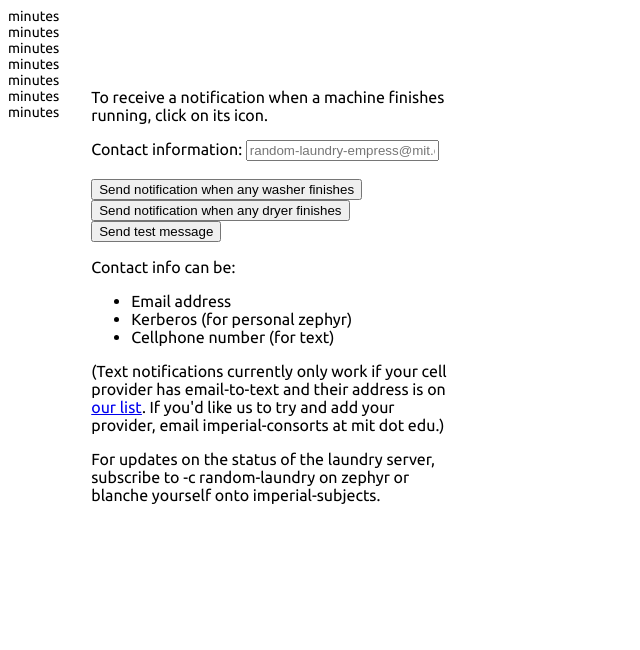
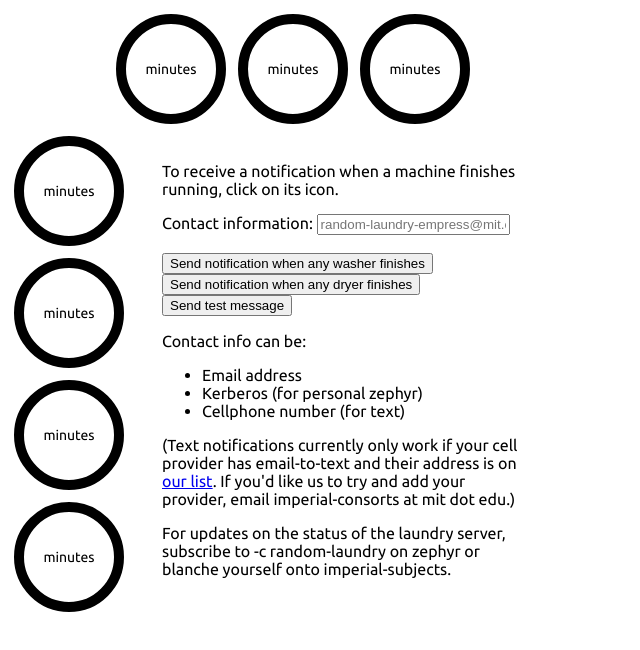
Before and after one commit to adhami3310/get-your-laundry-please, a website: page analog-web/public/index.html in a window 1280 px wide. Shown: the whole page, without its empty margins (0-640 px from the left). Drawn offline with nearby package versions, Linux system fonts and the light colour scheme; no server answers; a script that the page names is missing.

Commit message:
Unbreak page layout

```diff
--- a/analog-web/public/index.html
+++ b/analog-web/public/index.html
@@ -10,21 +10,22 @@
 <body>
   <div id="stati">
     <div id="washers" style="clear:both;">
-      <div class="notify" id="washer0">
+      <div class="status" style="border: 0px;"></div>
+      <div class="status" id="washer0">
         <div class="cell">
           <div class="onoff"></div>
           <div class="time" id="time"></div>
           <div class="label">minutes</div>
         </div>
       </div>
-      <div class="notify" id="washer1">
+      <div class="status" id="washer1">
         <div class="cell">
           <div class="onoff"></div>
           <div class="time" id="time"></div>
           <div class="label">minutes</div>
         </div>
       </div>
-      <div class="notify" id="washer2">
+      <div class="status" id="washer2">
         <div class="cell">
           <div class="onoff"></div>
           <div class="time" id="time"></div>
@@ -34,28 +35,28 @@
     </div>
     <div style="clear:both;">
       <div id="dryers" style="float:left;">
-        <div class="notify" style="clear: both;" id="dryer3">
+        <div class="status" style="clear: both;" id="dryer3">
           <div class="cell">
             <div class="onoff"></div>
             <div class="time" id="time"></div>
             <div class="label">minutes</div>
           </div>
         </div>
-        <div class="notify" style="clear: both;" id="dryer2">
+        <div class="status" style="clear: both;" id="dryer2">
           <div class="cell">
             <div class="onoff"></div>
             <div class="time" id="time"></div>
             <div class="label">minutes</div>
           </div>
         </div>
-        <div class="notify" style="clear: both;" id="dryer1">
+        <div class="status" style="clear: both;" id="dryer1">
           <div class="cell">
             <div class="onoff"></div>
             <div class="time" id="time"></div>
             <div class="label">minutes</div>
           </div>
         </div>
-        <div class="notify" style="clear: both;" id="dryer0">
+        <div class="status" style="clear: both;" id="dryer0">
           <div class="cell">
             <div class="onoff"></div>
             <div class="time" id="time"></div>
--- a/analog-web/public/init.js
+++ b/analog-web/public/init.js
@@ -138,10 +138,10 @@ var humanReadables = {
 };
 
 
-$(".notify, .notify *").on("click", function(evt) {
-  $("#confirm").text("");
+$(".status, .status *, .notify").on("click", function(evt) {
+    $("#confirm").text("");
 
-  var id = $(evt.target).closest(".notify")[0].id;
+  var id = $(evt.target).closest(".status, .notify")[0].id;
 
   var match;
   if (match = id.match(/(washer|dryer)Any/)) {
```
